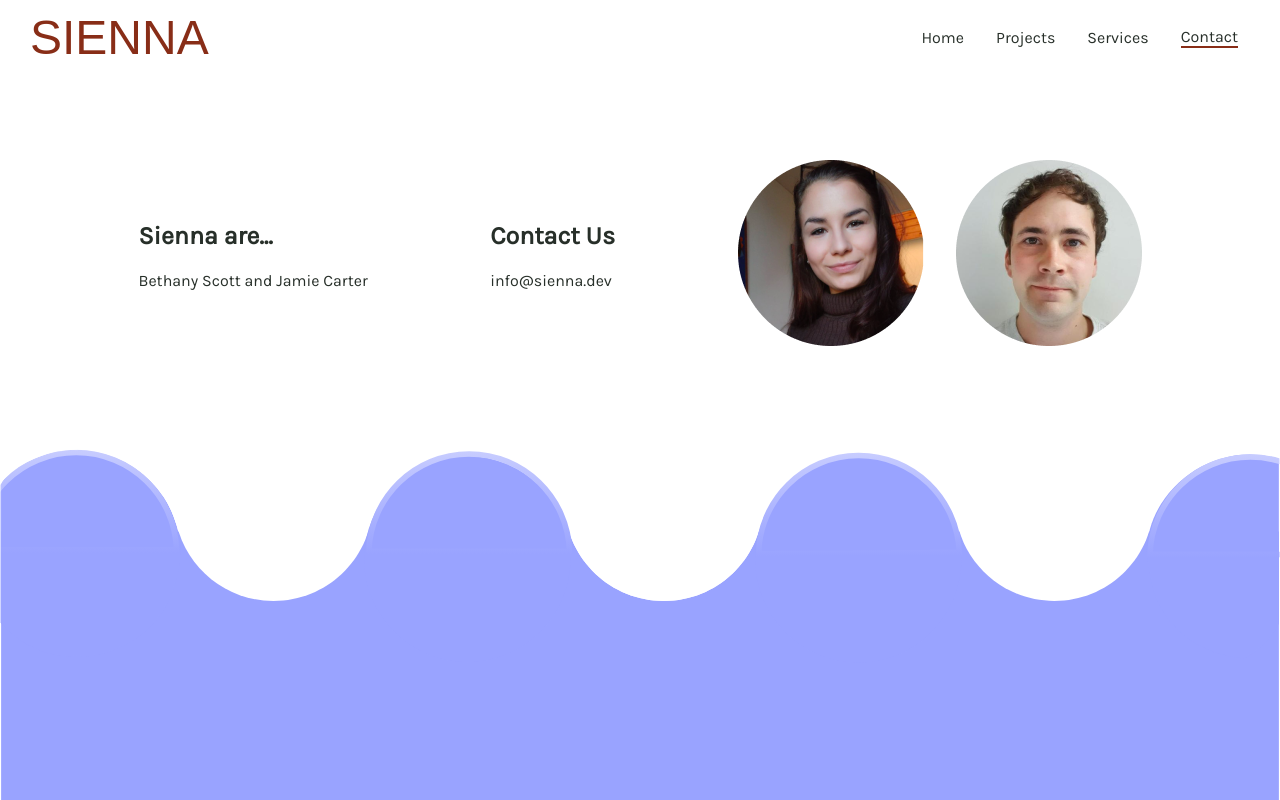
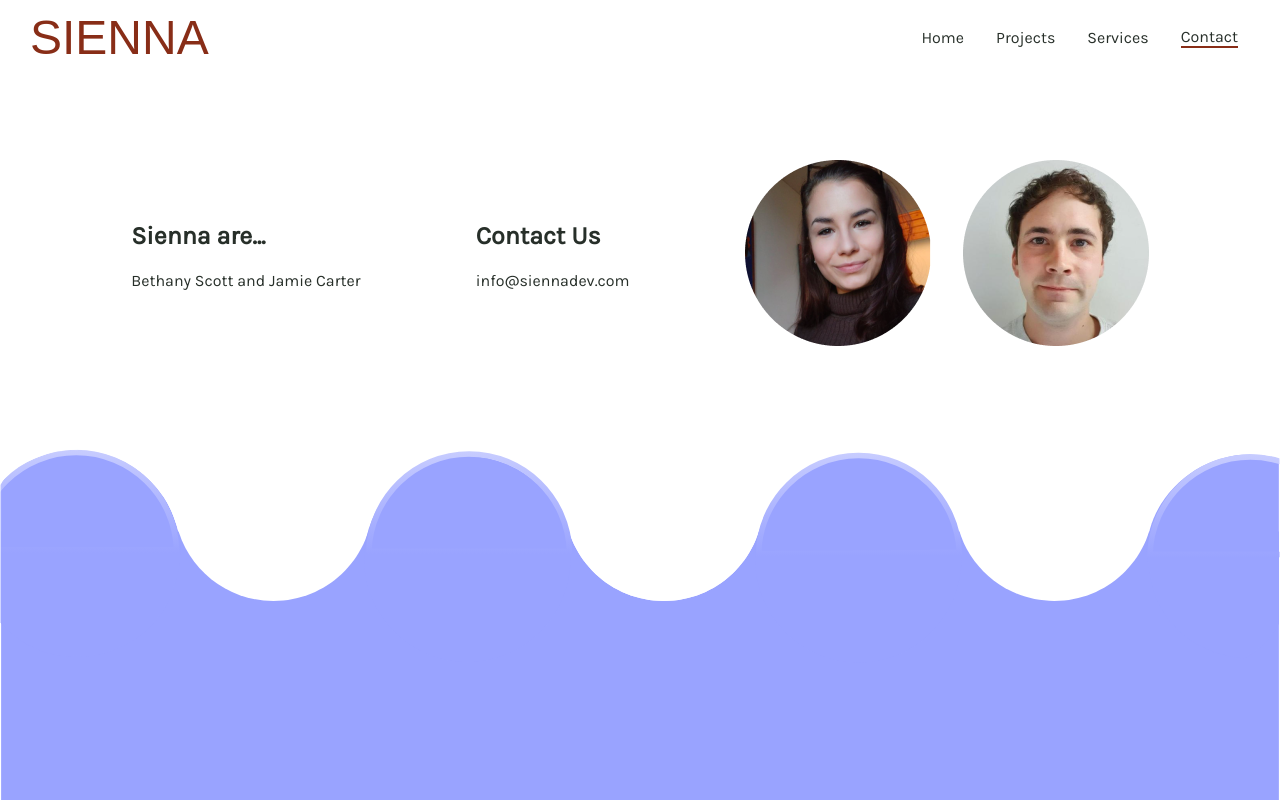
Before and after one commit to sienna-development/sienna-website, a Next.js app: page /contact in a window 1280 px wide. Shown: the top 800 px of the page. Built offline with nearby package versions, Linux system fonts and the light colour scheme; a web font is replaced by a local one.

Commit message:
Update contact email

```diff
--- a/pages/contact.js
+++ b/pages/contact.js
@@ -13,7 +13,7 @@ export default function Contact() {
 
             <div className={styles.email}>
               <h2 className={styles.contactTitle}>Contact Us</h2>
-              <p className={styles.contactDeets}>info@sienna.dev</p>
+              <p className={styles.contactDeets}>info@siennadev.com</p>
             </div>
 
             <div className={styles.images}>
```
